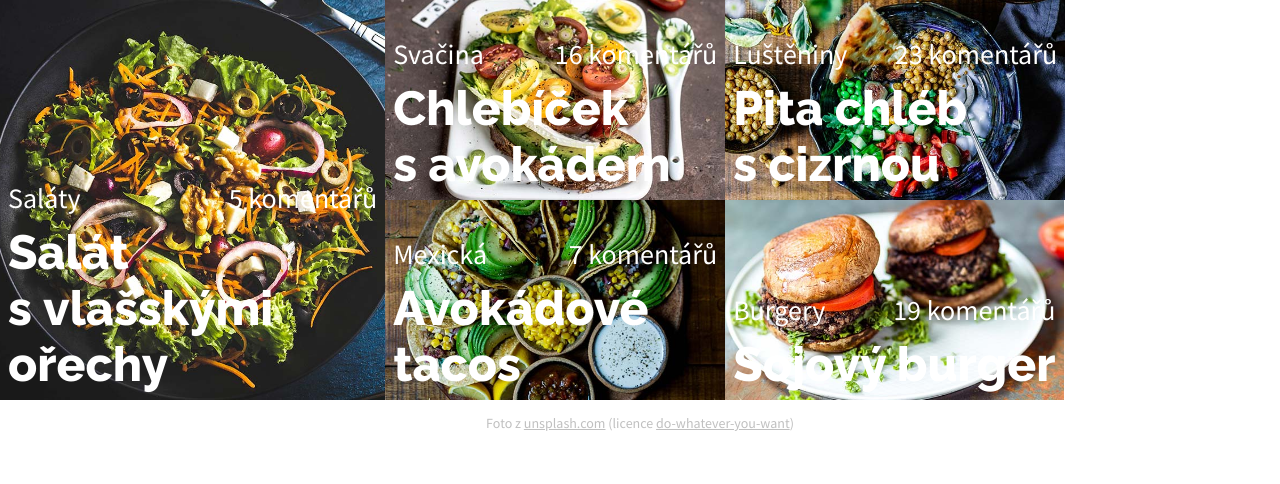
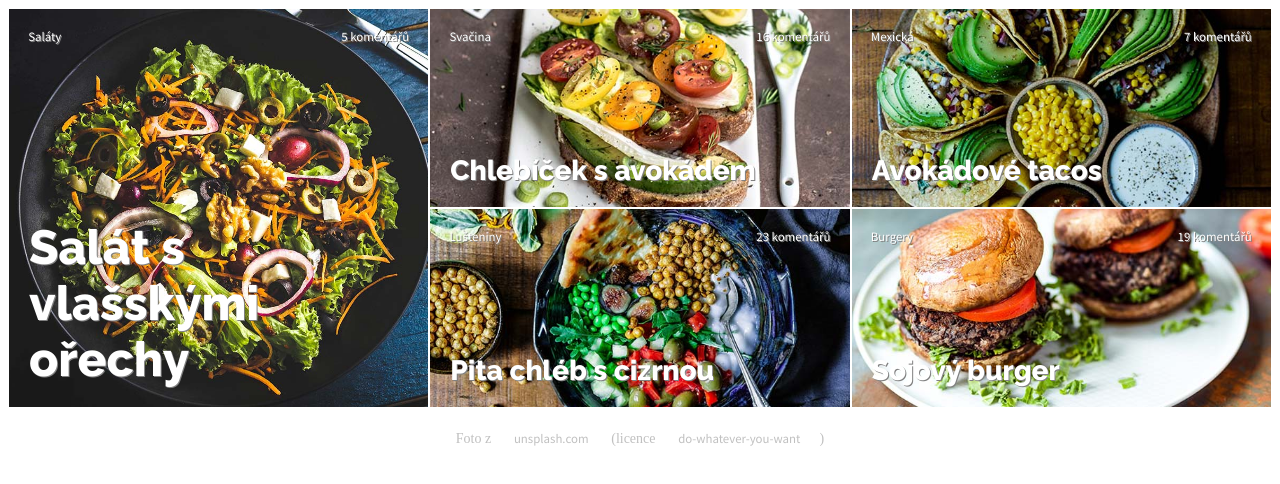
Before and after one commit to tvorimweb-2021-praha-jaro/du-4---recepty-Orsika1982, a plain HTML site: page vege/index.html in a window 1280 px wide. Drawn offline with Linux system fonts and the light colour scheme.

Commit message:
Done-repaired

```diff
--- a/vege/index.html
+++ b/vege/index.html
@@ -7,80 +7,61 @@
     <title>Recepty</title>
     <link href="https://fonts.googleapis.com/css?family=Source+Sans+Pro:400,700|Raleway:600,800&amp;subset=latin-ext" rel="stylesheet">
     <link rel="preconnect" href="https://fonts.gstatic.com">
-    <link href="https://fonts.googleapis.com/css2?family=Raleway:wght@100&display=swap" rel="stylesheet">
     <link rel="stylesheet" href="style.css">
 
 
 </head>
 
 <body>
-    <main class="container">
-        <!-- hlavni recept -->
-        <!--<section class="main-recipe">-->
 
+    <div class="menu">
 
-
-        <div class="salad">
-            <h2 class="title">Salát s&nbsp;vlašskými ořechy</h2>
-            <div class="meta">
-                <strong class="category">Saláty</strong>
-                <a class="comments" href="">5 komentářů</a>
+        <div class="main">
+            <h1>Salát s vlašskými ořechy</h1>
+            <div class="sub-title">
+                <h2>Saláty</h2>
+                <a href="">5 komentářů</a>
             </div>
         </div>
 
 
-        </section>
-
-        <!-- maly recept 2 -->
-        <section class="sub-recipes">
-
-            <div class="toast">
-                <h2 class="title">Chlebíček s&nbsp;avokádem</h2>
-                <div class="meta">
-                    <strong class="category">Svačina</strong>
-                    <a class="comments" href="">16 komentářů</a>
+        <div class="sub-recipe">
+            <div class="snack">
+                <h1>Chlebíček s avokádem</h1>
+                <div class="sub-title">
+                    <h2>Svačina</h2>
+                    <a href="">16 komentářů</a>
                 </div>
             </div>
 
+            <div class="mexico">
+                <h1>Avokádové tacos</h1>
+                <div class="sub-title">
+                    <h2>Mexická</h2>
+                    <a href="">7 komentářů</a>
+                </div>
+            </div>
 
-            <!-- maly recept 3 -->
+            <div class="legumes">
+                <h1>Pita chléb s cizrnou</h1>
+                <div class="sub-title">
+                    <h2>Lušteniny</h2>
+                    <a href="">23 komentářů</a>
+                </div>
+            </div>
+
+            <div class="burger">
+                <h1>Sojový burger</h1>
+                <div class="sub-title">
+                    <h2>Burgery</h2>
+                    <a href="">19 komentářů</a>
+                </div>
+            </div>
+        </div>
+
+    </div>
 
 
-            <article class="recipe">
-                <div class="legumes">
-                    <h2 class="title">Pita chléb s&nbsp;cizrnou</h2>
-                    <div class="meta">
-                        <strong class="category">Luštěniny</strong>
-                        <a class="comments" href="">23 komentářů</a>
-                    </div>
-                </div>
-            </article>
-
-            <!-- maly recept 4 -->
-
-            <article class="recipe">
-                <div class="tacos">
-                    <h2 class="title">Avokádové tacos</h2>
-                    <div class="meta">
-                        <strong class="category">Mexická</strong>
-                        <a class="comments" href="">7 komentářů</a>
-                    </div>
-                </div>
-            </article>
-
-            <!-- maly recept 5 -->
-
-            <article class="recipe">
-                <div class="burger">
-                    <h2 class="title">Sojový burger</h2>
-                    <div class="meta">
-                        <strong class="category">Burgery</strong>
-                        <a class="comments" href="">19 komentářů</a>
-                    </div>
-                </div>
-            </article>
-        </section>
-    </main>
 
 
 
--- a/vege/style.css
+++ b/vege/style.css
@@ -1,27 +1,13 @@
-/* nejsme vcerejsi, pouzivame moderni box model */
+
 html { box-sizing: border-box; }
 *, ::after, ::before { box-sizing: inherit; }
 
 
-/* -------------------------------------------------- */
-
-/*
-pouzivame mobile first pristup
-tj. vychozi styly mimo media query jsou pro nejmensi mobilni zarizeni
-s pribyvajici sirkou pridavame media query pro
-středně široké obrazovky:
-@media (min-width: 480px) {
-}
-široké obrazovky
-@media (min-width: 860px) {
-}
-*/
-
 
 body {
     margin: 0;
-    font-family: 'Source Sans Pro', sans-serif;
     justify-content: center;
+    color: white;
 }
 
 .paticka {
@@ -32,138 +18,139 @@ body {
 
 .paticka a {
     color: silver;
+    text-shadow: none;
 }
 
 
-/* ------------------------------- */
-/* ----- DOLE BUDE TVOJE CSS ----- */
-/* ------------------------------- */
-.container {
-    color: white;
+.menu {
+    padding: 0.5rem;
 }
 
-.meta {
-    display: flex;
-    justify-content: space-between;
-}
-.title {
-    margin: 0;
-    padding: 0.5rem;
-    font-family: 'Raleway', sans-serif;
+.main h1 {
     font-weight: 800;
     font-size: 1.75rem;
 }
 
-.category {
-    padding-top: 0.5rem;
-    padding-left: 0.5rem;
+h1 {
+    font-weight: 800;
+    font-size: 1.2rem;
+    font-family: Raleway;
+    margin: 0;
+    text-shadow: 1px 1px grey;
+    padding: 0.5rem;
+}
+
+h2,
+a {
     font-weight: 400;
-    font-size: 1.2rem;
-}
-.comments {
+    font-size: 0.8rem;
+    font-family: source sans pro;
+    margin: 0;
+    text-shadow: 1px 1px grey;
+    padding: 0.5rem;
     text-decoration: none;
     color: white;
-    padding-top: 0.5rem;
-    padding-right: 0.5rem;
-    font-weight: 400;
-    font-size: 1.2rem;
 }
 
-.salad {
+.sub-title {
+    display: flex;
+    justify-content: space-between;
+}
+.main {
+    display: flex;
+    background-image: url(images/salat.jpg);
+    flex-direction: column-reverse;
+    min-height: 200px;
+    background-position: center;
+    background-size: cover;
+    background-repeat: no-repeat;
+    border: white 1px solid;
+    justify-content: space-between;
+}
+
+.snack,
+.mexico,
+.legumes,
+.burger {
     display: flex;
     flex-direction: column-reverse;
-    background-image: url('images/salat.jpg');
+    min-height: 90px;
+    background-repeat: no-repeat;
     background-size: cover;
-    background-repeat: no-repeat;
     background-position: center;
-    min-height: 200px;
+    border: white 1px solid;
+    justify-content: space-between;
+}
+.snack {
+    background-image: url(images/chlebicek.jpg);
 }
 
-.toast {
-    display: flex;
-    flex-direction: column-reverse;
-    background-image: url('images/chlebicek.jpg');
-    background-size: cover;
-    background-repeat: no-repeat;
-    background-position: center;
+.mexico {
+    background-image: url(images/tacos.jpg);
 }
 
 .legumes {
-    display: flex;
-    flex-direction: column-reverse;
-    background-image: url('images/cizrna.jpg');
-    background-repeat: no-repeat;
-    background-size: cover;
-    background-position: center;
+    background-image: url(images/cizrna.jpg);
 }
-.tacos {
-    display: flex;
-    flex-direction: column-reverse;
-    background-image: url('images/tacos.jpg');
-    background-repeat: no-repeat;
-    background-size: cover;
-    background-position: center;
-}
+
 .burger {
-    display: flex;
-    flex-direction: column-reverse;
-    background-image: url('images/burger.jpg');
-    background-repeat: no-repeat;
-    background-size: cover;
-    background-position: center;
+    background-image: url(images/burger.jpg);
 }
 
 @media screen and (min-width: 480px) {
-    .title {
+    .main h1 {
         font-size: 2rem;
     }
-    .category,
-    .comments {
-        font-size: 1.5rem;
+    h1 {
+        font-size: 1.5rem ;
     }
-    .sub-recipes {
+    .main {
+        min-height: 250px;
+    }
+    .sub-recipe {
         display: flex;
         flex-wrap: wrap;
         flex-direction: row;
     }
-    .salad {
-        min-height: 250px;
-    }
-    .toast,
+
+    .snack,
+    .mexico,
     .legumes,
-    .tacos,
     .burger {
         min-height: 150px;
-        max-width: 340px;
-    }
+        flex-basis: 50%;
+}
 }
 
-@media screen and (min-width: 680px) {
-    .title {
+@media screen and (min-width: 860px) {
+    .main h1 {
         font-size: 3rem;
     }
-    .category,
-    .comments {
+    h1 {
         font-size: 1.75rem;
+        padding: 1.25rem;
     }
-  .container {
+    h2,
+    a   {
+        padding: 1.2rem;
+    }
+     .menu {
         display: flex;
-        max-height: 400px;
+        flex-direction: row;
     }
-    .salad {
+    .main {
         min-height: 400px;
+        display: flex;
+        flex-basis: calc(100%/3);
     }
-    .sub-recipes {
-        display: flex;
-        flex-wrap: wrap;
-        min-width: 680px;
-        flex-grow: 1;
+    .sub-recipe {
+        flex-basis: calc(100%*2/3);
     }
-    .toast,
+    .snack,
+    .mexico,
     .legumes,
-    .tacos,
     .burger {
         min-height: 200px;
-        max-width: 340px;
     }
+
 }
```
